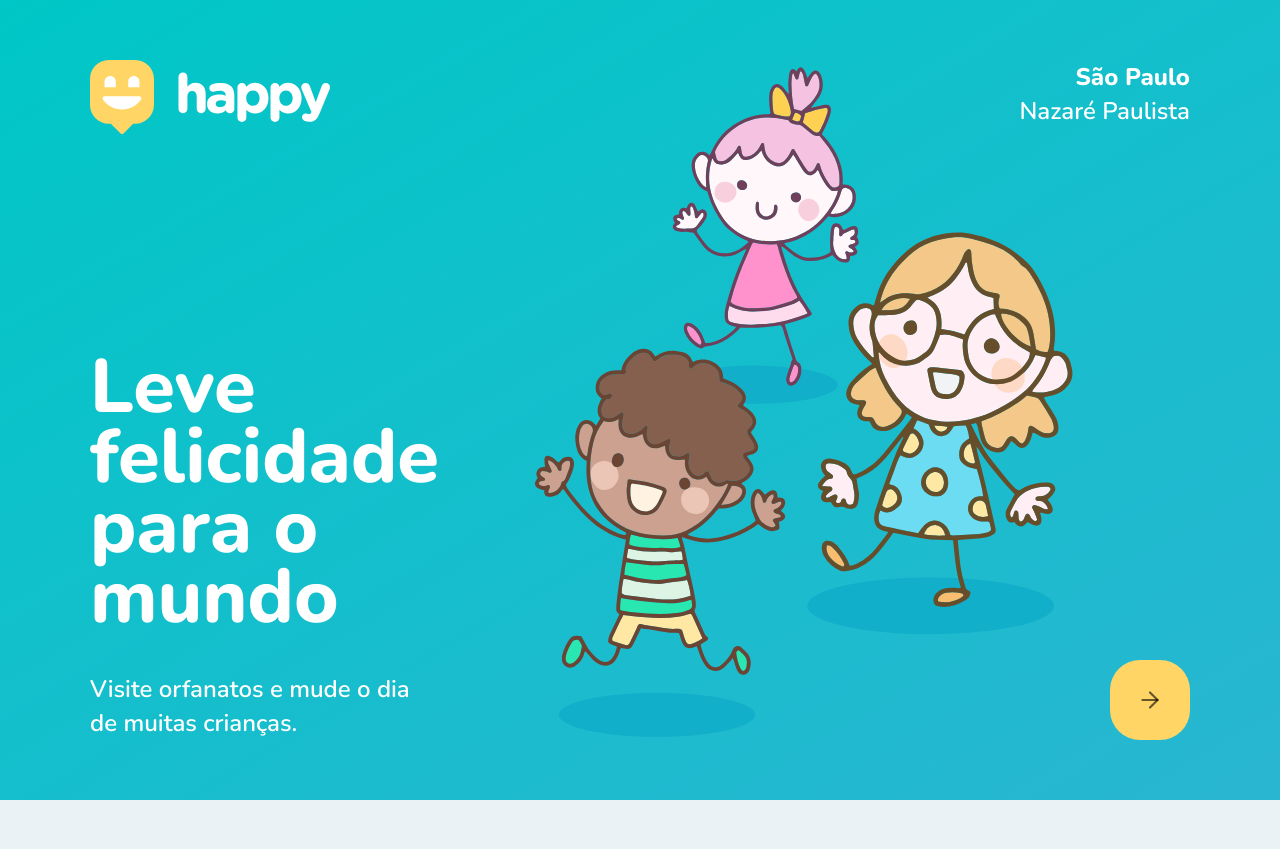
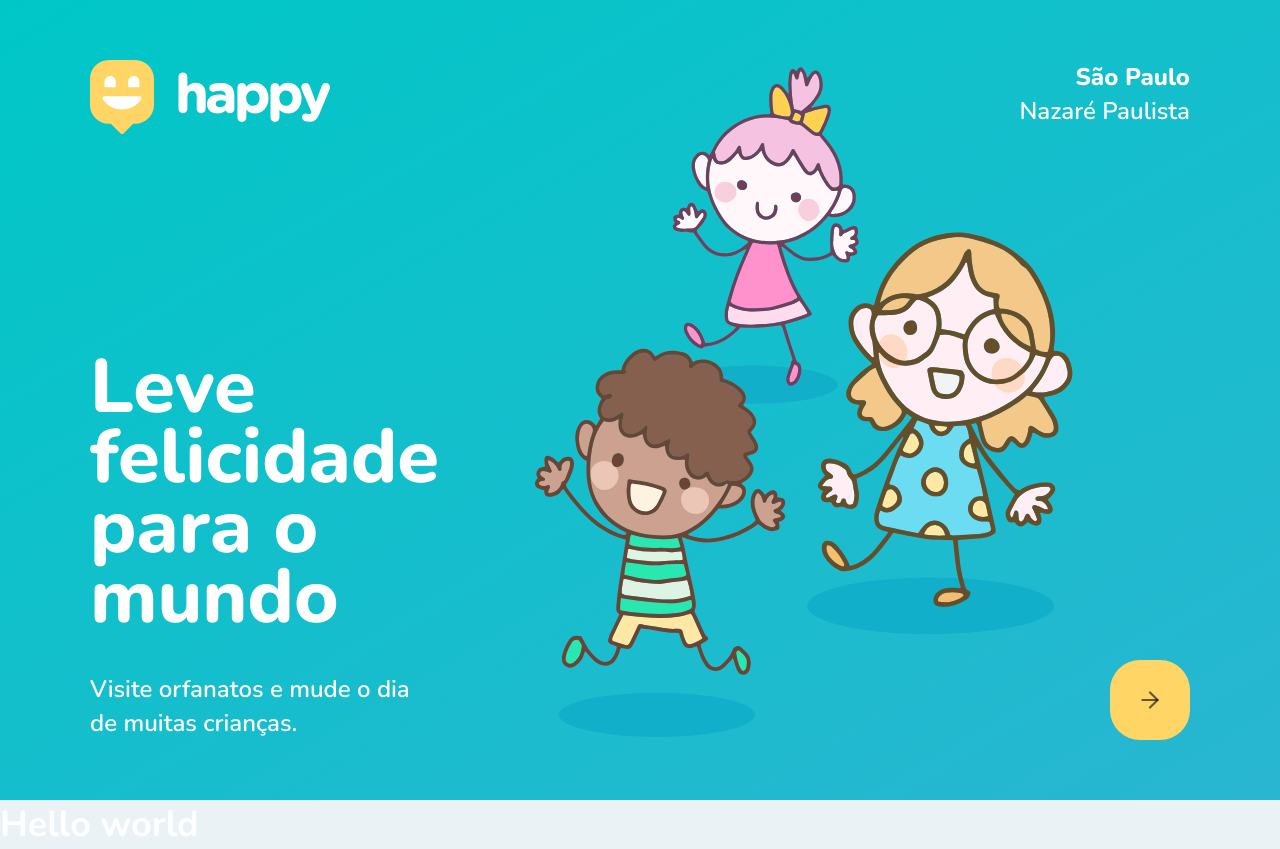
Before and after one commit to SouzaVitoria/happy, a React (Create React App) app in the folder web/: page /app in a window 1280 px wide. Before the commit the page ends 800 px from the top, so only its background shows below. Built offline with nearby package versions, Linux system fonts and the light colour scheme; the HTML template or start-up script is replaced by a standard one.

Commit message:
Added routes

```diff
--- a/package.json
+++ b/package.json
@@ -1,5 +1,9 @@
 {
   "dependencies": {
-    "react-icons": "^3.11.0"
+    "react-icons": "^3.11.0",
+    "react-router-dom": "^5.2.0"
+  },
+  "devDependencies": {
+    "@types/react-router-dom": "^5.1.6"
   }
 }
--- a/web/src/App.tsx
+++ b/web/src/App.tsx
@@ -1,32 +1,10 @@
 import React from 'react';
-import {FiArrowRight} from "react-icons/fi";
-
 import "./styles/global.css";
-import "./styles/pages/landing.css";
-import logoImg from "./images/logo.svg";
+import Routes from "./routes";
 
 function App() {
   return (
-    <div id="page-landing">
-    <div className="content-wrapper">
-      <img src={logoImg} alt=""/>
-
-      <main>
-        <h1>Leve felicidade para o mundo</h1>
-        <p>Visite orfanatos e mude o dia de muitas crianças.</p>
-      </main>
-
-      <div className="location">
-        <strong>São Paulo</strong>
-        <span>Nazaré Paulista</span>
-      </div>
-
-      <a href="#" className="enter-app">
-         <FiArrowRight size={26} color="rgba(0, 0, 0, 0.6)"/>
-      </a>
-
-    </div>
-    </div>
+    <Routes/>
   );
 }
 
--- /dev/null
+++ b/web/src/pages/Landing.tsx
@@ -0,0 +1,31 @@
+import React from "react";
+import {FiArrowRight} from "react-icons/fi";
+
+import "../styles/pages/landing.css";
+import logoImg from "../images/logo.svg";
+
+
+export default function Landing(){
+  return (
+    <div id="page-landing">
+      <div className="content-wrapper">
+        <img src={logoImg} alt=""/>
+
+        <main>
+          <h1>Leve felicidade para o mundo</h1>
+          <p>Visite orfanatos e mude o dia de muitas crianças.</p>
+        </main>
+
+        <div className="location">
+          <strong>São Paulo</strong>
+          <span>Nazaré Paulista</span>
+        </div>
+
+        <a href="#" className="enter-app">
+          <FiArrowRight size={26} color="rgba(0, 0, 0, 0.6)"/>
+        </a>
+
+      </div>
+    </div>
+  );
+}
--- /dev/null
+++ b/web/src/pages/OrphanagesMap.tsx
@@ -0,0 +1,7 @@
+import React from "react";
+
+export default function OrphanagesMap(){
+  return(
+    <h1>Hello world</h1>
+  )
+}
--- /dev/null
+++ b/web/src/routes.tsx
@@ -0,0 +1,16 @@
+import React from "react";
+import { BrowserRouter, Route } from "react-router-dom";
+
+import Landing from "./pages/Landing";
+import OrphanagesMap from "./pages/OrphanagesMap";
+
+function Routes(){
+  return(
+  <BrowserRouter>
+    <Route path="/" component={Landing} />
+    <Route path="/app" component={OrphanagesMap} />
+  </BrowserRouter>
+  );
+}
+
+export default Routes;
```
Also changed, not shown: 1 other file (tests, documents, lock files or other folders).
